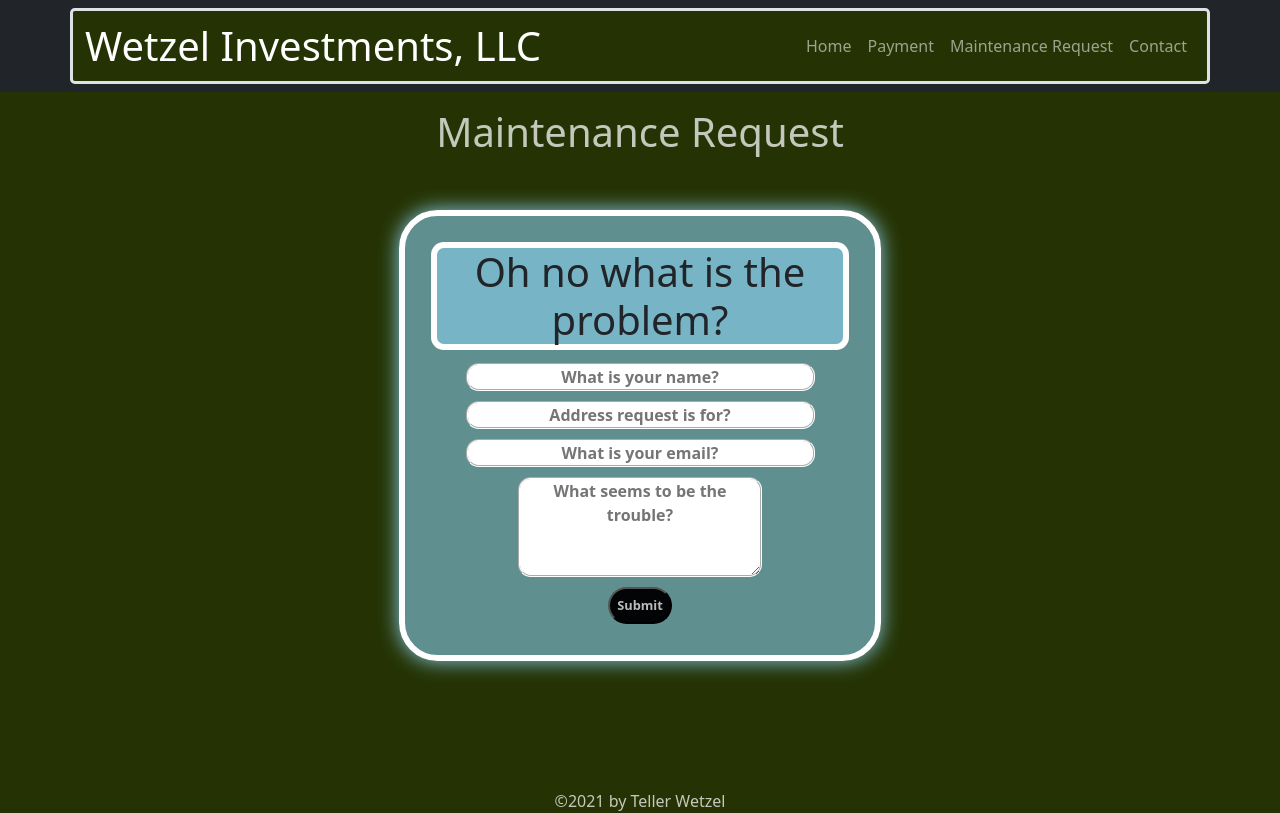
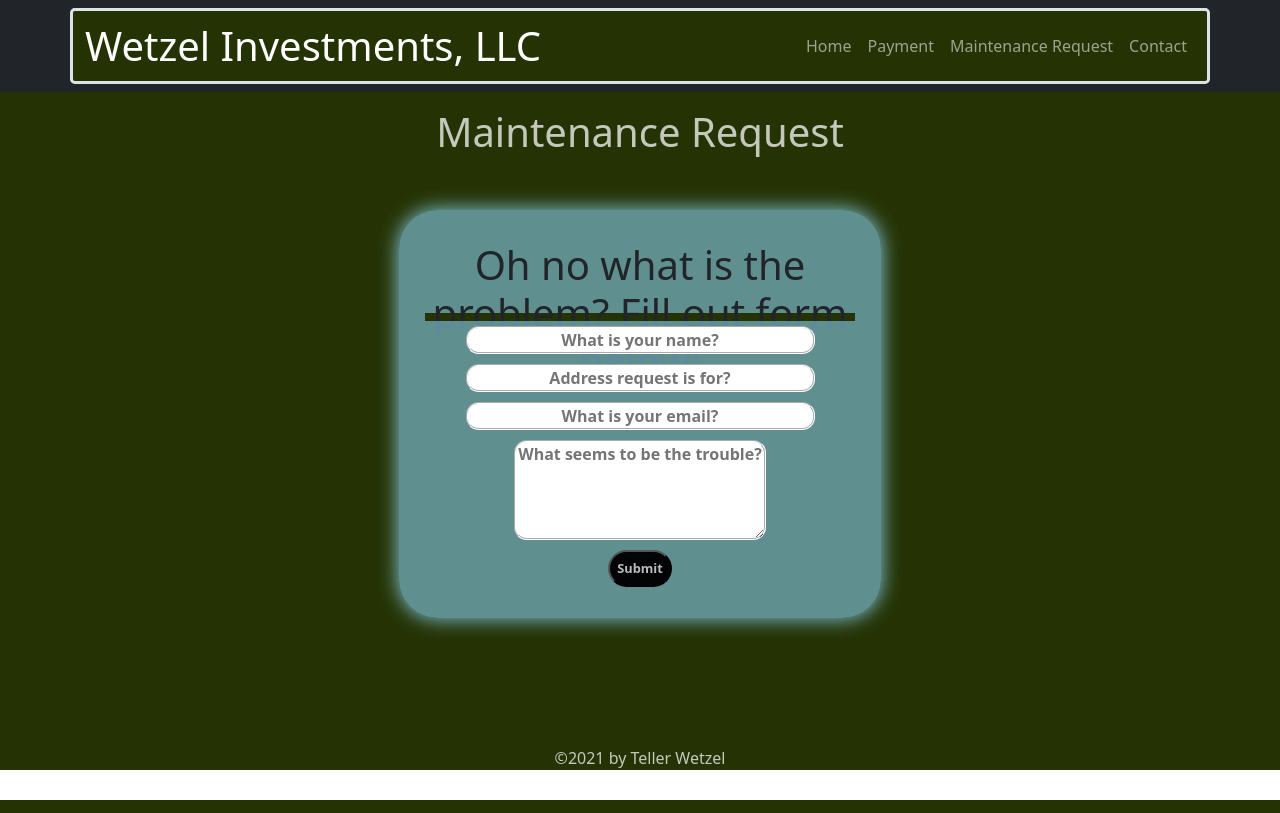
Before and after one commit to Teller35/wetzel-investments, a React (Create React App) app: page /maintenance in a window 1280 px wide. Built offline with nearby package versions, Linux system fonts and the light colour scheme.

Commit message:
fine tuned forms

```diff
--- a/src/App.css
+++ b/src/App.css
@@ -59,16 +59,14 @@ a:hover {
 .FormSection {
   background: rgba(135, 206, 235, 0.6);
   box-shadow: 0 0 20px rgb(135, 206, 235);
-  border: 6px solid white;
   width: 40%;
   padding: 2vw;
   border-radius: 3vw;
 }
 
 .FormSection h1 {
-  background: rgba(135, 206, 235, 0.6);
-  border: 6px solid white;
-  border-radius: 1vw;
+  background-blend-mode: color;
+  height: 6vw;
 }
 
 .FormStyle {
@@ -97,6 +95,10 @@ textarea {
   width: 60%;
 }
 
-.MyModal {
+.ModalStyle {
   background: rgba(135, 206, 235, 0.6);
 }
+
+/* .MyModal {
+  background: rgba(135, 206, 235, 0.6);
+} */
--- a/src/components/PaymentForm/PaymentForm.jsx
+++ b/src/components/PaymentForm/PaymentForm.jsx
@@ -2,16 +2,21 @@ import React from "react";
 import { Modal } from "react-bootstrap";
 
 const PaymentForm = ({ handleClose }) => {
-
-
   return (
     <>
-      <Modal.Body className="MyModal">This section will hold the payment form</Modal.Body>
-        <Modal.Footer className="MyModal">
-          <button className="MyButton" onClick={handleClose}>
-            Make Payment
-          </button>
-        </Modal.Footer>
+      <Modal.Header closeButton className="FontColor">
+        <Modal.Title>
+          Payment Method Will Go Below
+        </Modal.Title>
+      </Modal.Header>
+      <Modal.Body className="FontColor">
+        This section will hold the payment form
+      </Modal.Body>
+      <Modal.Footer className="MyModal">
+        <button className="MyButton" onClick={handleClose}>
+          Submit
+        </button>
+      </Modal.Footer>
     </>
   );
 };
--- a/src/pages/MaintenanceForm.jsx
+++ b/src/pages/MaintenanceForm.jsx
@@ -41,11 +41,13 @@ const MainForm = () => {
       <h1 className="FontColor p-3 text-center">Maintenance Request</h1>
       <section className="FormCenter">
         <div className="FormSection">
-          <h1 className="text-center">Oh no what is the problem?</h1>
           <form
             onSubmit={handleFormSubmit}
             className="request_form_class FormStyle"
           >
+            <h1 className="text-center FormDiv">
+              Oh no what is the problem? Fill out form below!
+            </h1>
             <div className="FormDiv">
               <input
                 type="text"
--- a/src/pages/Payment.jsx
+++ b/src/pages/Payment.jsx
@@ -8,18 +8,19 @@ const Payment = () => {
   const handleClose = () => setShow(false);
   const handleShow = () => setShow(true);
 
+  const MyModal = () => {
     return (
-    <section>
       <>
-        <Modal show={show} onHide={handleClose}>
-          <Modal.Header closeButton className="MyModal">
-            <Modal.Title className="MyModal">Payment Method Will Go Below</Modal.Title>
-          </Modal.Header>
-          <Modal.Body className="MyModal">
-            <PaymentForm handleModalClose={handleClose} />
-          </Modal.Body>
+        <Modal show={show} onHide={handleClose} backdrop="static" className="ModalStyle">
+          <PaymentForm handleClose={handleClose} />
         </Modal>
       </>
+    );
+  };
+
+  return (
+    <>
+      <section>
         <div>
           <h1 className="FontColor p-3 text-center">Payment</h1>
         </div>
@@ -41,6 +42,8 @@ const Payment = () => {
           </Card>
         </Container>
       </section>
+      <MyModal show={show} />
+    </>
   );
 };
 
```
Lines whose indentation alone changed are shown as unchanged.
